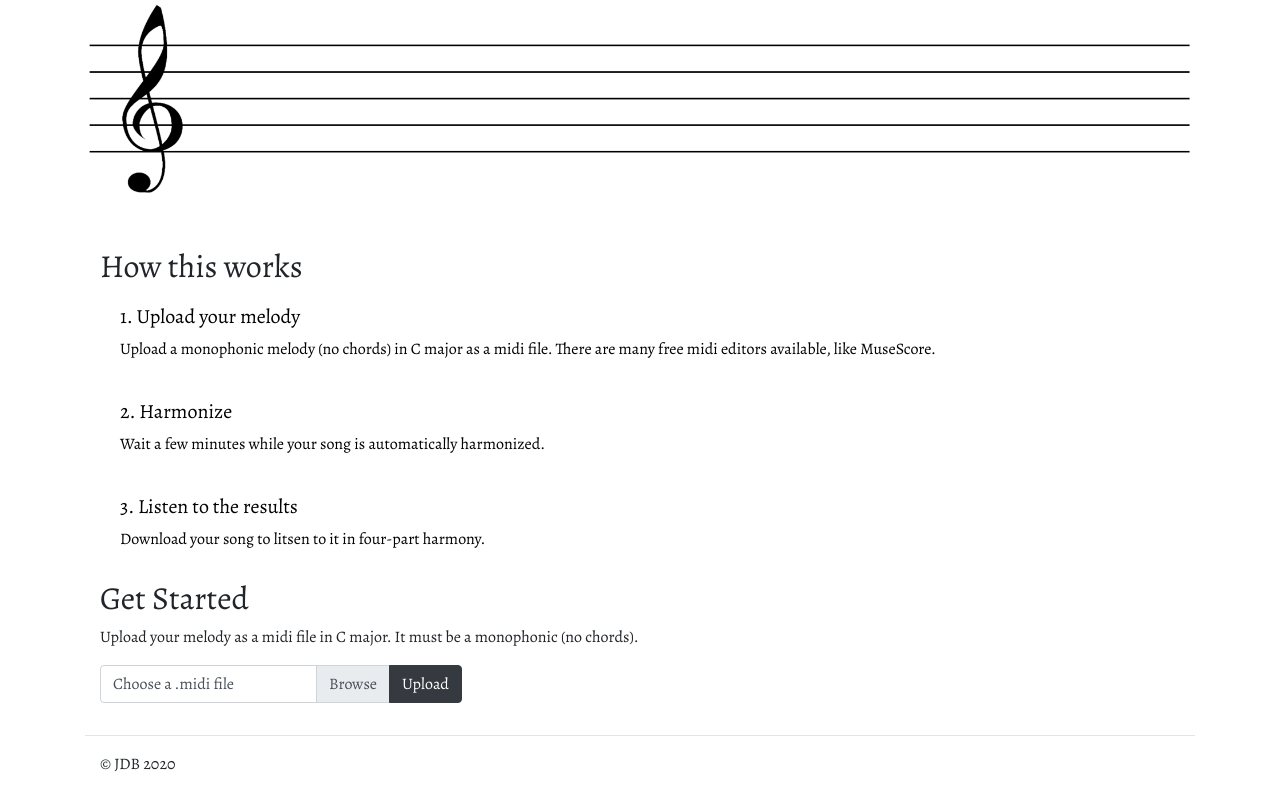
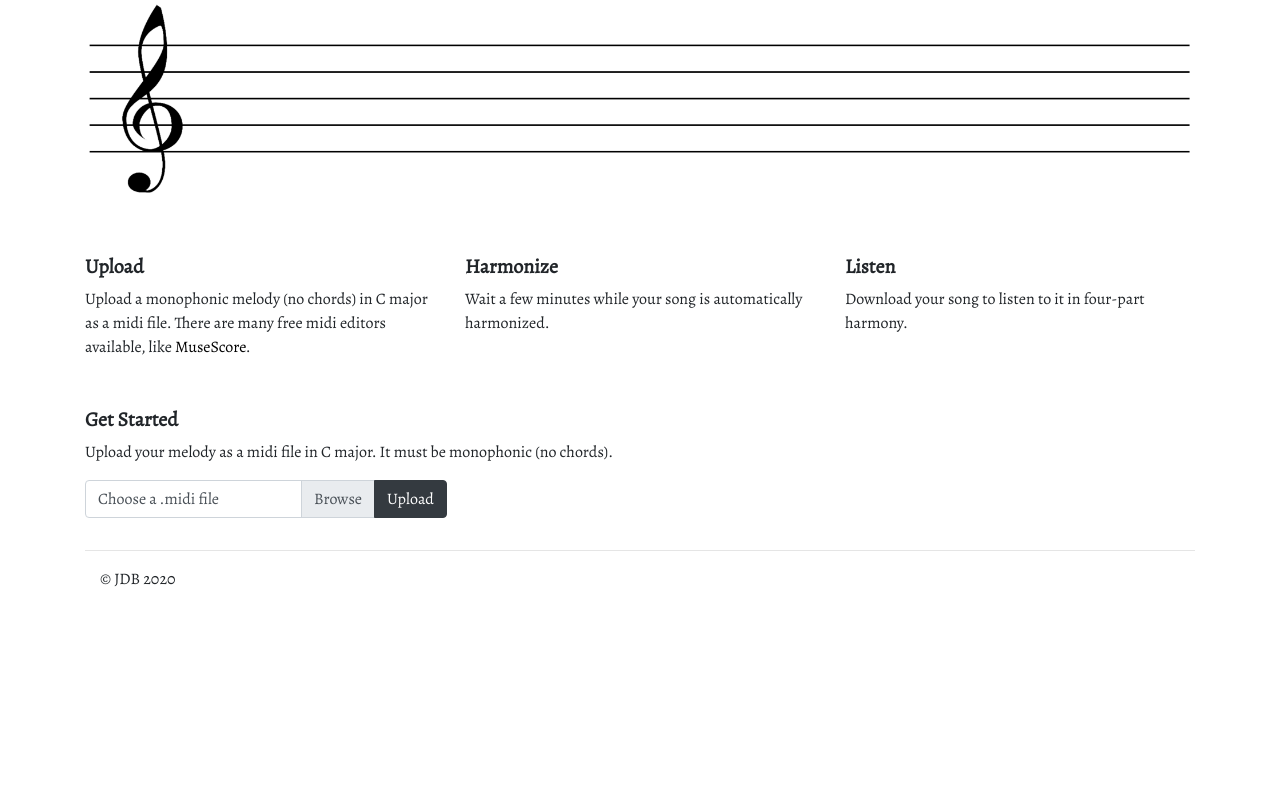
Before and after one commit to davidalvin/harmonizer_website, a Flask app: page / in a window 1280 px wide. Shown: the part 193-985 px from the top of the page. After the commit the page ends 779 px from the top, so only its background shows below. Run offline with Flask 2, Linux system fonts and the light colour scheme; some libraries are stand-ins or nearby versions.

Commit message:
Fixed formatting

```diff
--- a/webapp/templates/index.html
+++ b/webapp/templates/index.html
@@ -1,36 +1,36 @@
 
 {% extends "layout.html" %}
+
 {% block main %}
 <!-- /container -->
-<div class="container">
-    <div class="row">
-      <div class="col">
-        <h2>How this works</h2>
-            <ul class="list-group list">
-              <li class="list-group-item list-group-item-action border-0">
-                  <h5>1. Upload your melody</h5>
-                  <p>Upload a monophonic melody (no chords) in C major as a midi file.
-                      There are many free midi editors available, like <a href="https://musescore.org/en">MuseScore</a>.
-                  </p>
-              </li>
-              <li class="list-group-item list-group-item-action border-0">
-                  <h5>2. Harmonize</h5>
-                  <p>Wait a few minutes while your song is automatically harmonized.</p>
-              <li class="list-group-item list-group-item-action border-0">
-                  <h5>3. Listen to the results</h5>
-                  <p>Download your song to litsen to it in four-part harmony.</p>
-              </li>
-            </ul>
-      </div>
+
+  <div class="row">
+    <div class="col-md-4 my-2">
+      <h5><strong>Upload</strong></h5>
+      <p>Upload a monophonic melody (no chords) in C major as a midi file.
+          There are many free midi editors available, like <a href="https://musescore.org/en">MuseScore</a>.</p>
+    </div>
+    <div class="col-md-4 my-2">
+      <h5><strong>Harmonize</strong></h5>
+      <p>Wait a few minutes while your song is automatically harmonized.</p>
+    </div>
+    <div class="col-md-4 my-2">
+        <h5><strong>Listen</strong></h5>
+        <p>Download your song to listen to it in four-part harmony.</p>
+    </div>
   </div>
+
+    <!-- Break -->
+  <div class="col" style="height:25px;"></div>
+
   <!-- Uploader -->
   <div class="row" id="row-upload">
     <div class="col-md-12">
-      <h2>Get Started</h2>
-      <p>Upload your melody as a midi file in C major. It must be a monophonic (no chords).</p>
+      <h5><strong>Get Started</strong></h5>
+      <p>Upload your melody as a midi file in C major. It must be monophonic (no chords).</p>
       <div class="input-group mb-3">
           <form action = "/processing" method = "POST" enctype = "multipart/form-data">
-             <div class="input-group">
+            <div class="input-group">
                 <div class="custom-file">
                   <input type="file" name = "file" class="custom-file-input" id="inputGroupFile04" aria-describedby="inputGroupFileAddon04">
                   <label class="custom-file-label" for="inputGroupFile04">Choose a .midi file</label>
@@ -43,11 +43,10 @@
       </div>
     </div>
   </div>
-
   <!-- Loading Icon -->
   <div class="row" id="row-loading" style="display:none">
     <div class="col-md-12">
-      <h2>Harmonizing...</h2>
+      <h5><strong>Harmonizing...</strong></h5>
       <p>Please be patient as this may take up to 5 minutes. Do not leave or reload the page.</p>
       <div class="text-center">
         <button class="btn btn-dark btn-lg btn-block" type="button" disabled>
@@ -57,9 +56,6 @@
       </div>
     </div>
   </div>
-
-<!-- End of Container -->
-</div>
 {% endblock %}
 
 {% block script %}
```
